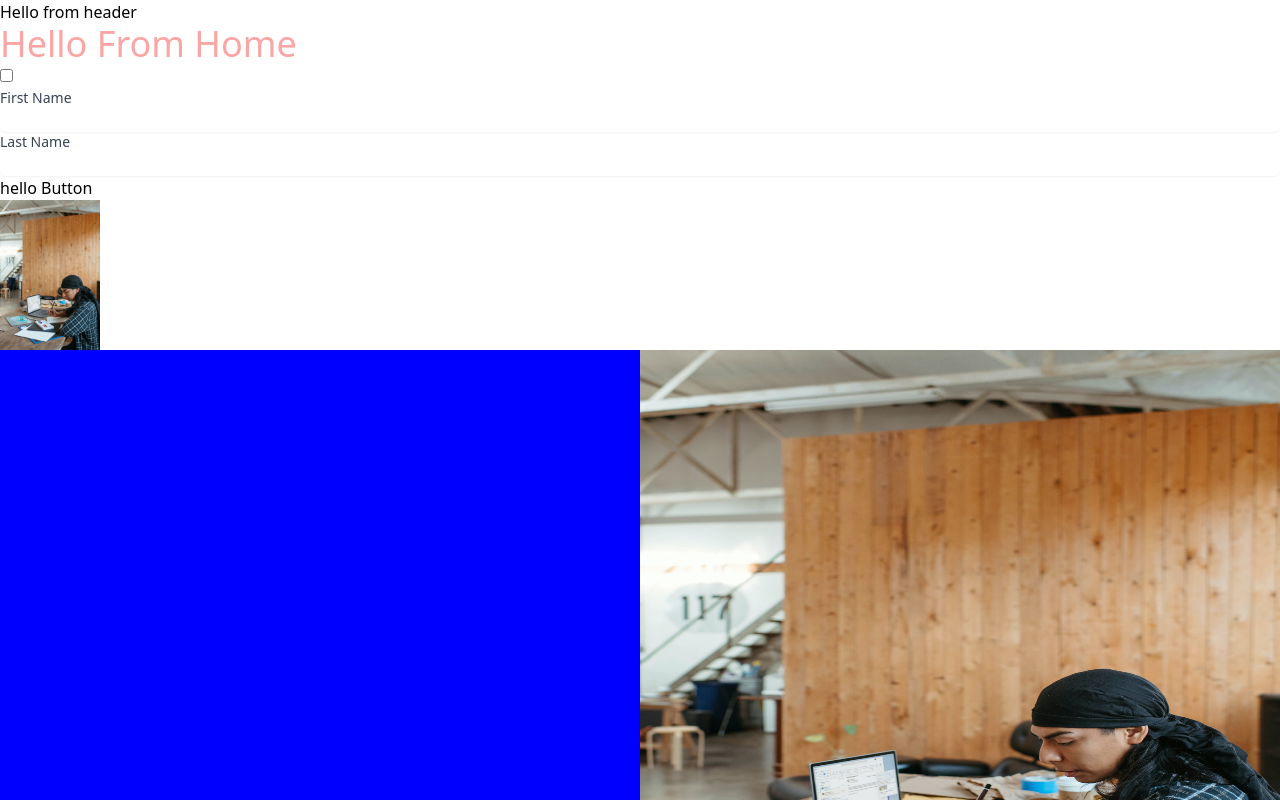
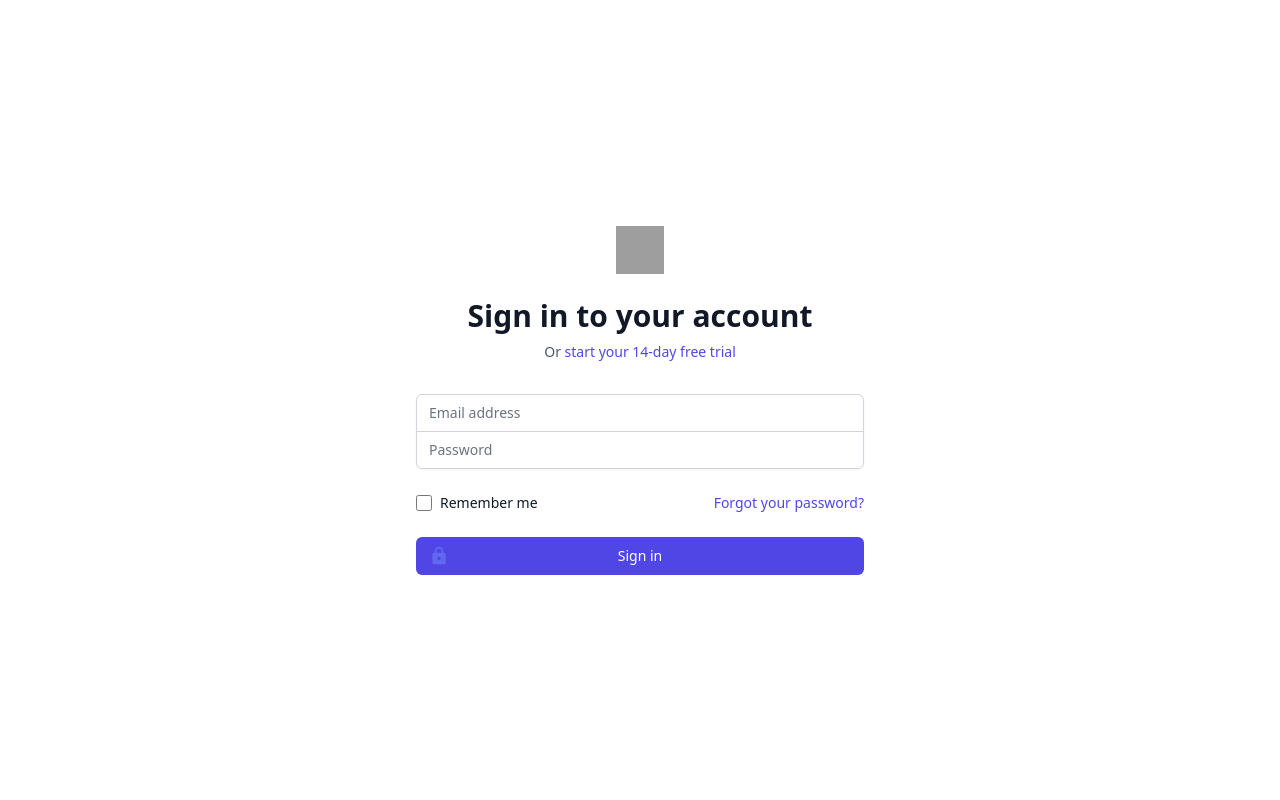
Before and after one commit to imyagnesh/lisco-web-app, a Next.js app: page / in a window 1280 px wide. Shown: the top 800 px of the page. Built offline with nearby package versions, Linux system fonts and the light colour scheme; no server answers; grey boxes are pictures that could not be loaded.

Commit message:
commit code

```diff
--- /dev/null
+++ b/components/AuthLayout/index.js
@@ -0,0 +1,34 @@
+import Image from 'next/image';
+import React from 'react';
+
+const AuthLayout = ({ children }) => {
+  return (
+    <div className="min-h-screen flex items-center justify-center py-12 px-4 sm:px-6 lg:px-8">
+      <div className="max-w-md w-full space-y-8">
+        <div className="flex flex-col items-center">
+          <Image
+            src="https://tailwindui.com/img/logos/workflow-mark-indigo-600.svg"
+            alt="Workflow"
+            height={48}
+            width={48}
+          />
+          <h2 className="mt-6 text-center text-3xl font-extrabold text-gray-900">
+            Sign in to your account
+          </h2>
+          <p className="mt-2 text-center text-sm text-gray-600">
+            Or{' '}
+            <a
+              href="#"
+              className="font-medium text-indigo-600 hover:text-indigo-500"
+            >
+              start your 14-day free trial
+            </a>
+          </p>
+        </div>
+        {children}
+      </div>
+    </div>
+  );
+};
+
+export default AuthLayout;
--- a/components/Input/index.js
+++ b/components/Input/index.js
@@ -1,12 +1,12 @@
-function Input(props) {
-  console.log(props);
+function Input({ label }) {
+  // console.log(props);
   return (
     <div className="col-span-6 sm:col-span-3">
       <label
         htmlFor="first-name"
         className="block text-sm font-medium text-gray-700"
       >
-        {props.label}
+        {label}
       </label>
       <input
         type="text"
--- a/next.config.js
+++ b/next.config.js
@@ -1,3 +1,14 @@
 module.exports = {
   reactStrictMode: true,
+  images: {
+    domains: ['tailwindui.com'],
+  },
+  webpack: (config, options) => {
+    config.module.rules.push({
+      test: /\.svg$/,
+      use: ['@svgr/webpack'],
+    });
+
+    return config;
+  },
 };
--- a/package.json
+++ b/package.json
@@ -8,12 +8,14 @@
     "lint": "next lint"
   },
   "dependencies": {
+    "@heroicons/react": "^1.0.5",
     "axios": "^0.24.0",
     "next": "12.0.7",
     "react": "17.0.2",
     "react-dom": "17.0.2"
   },
   "devDependencies": {
+    "@svgr/webpack": "^6.2.0",
     "autoprefixer": "^10.4.2",
     "cssnano": "^5.0.15",
     "eslint": "8.6.0",
--- a/pages/_app.js
+++ b/pages/_app.js
@@ -5,9 +5,9 @@
 // <> -> Fragment
 
 function MyApp({ Component, pageProps }) {
-  console.log(Component);
-  console.log(pageProps);
-  return <Component {...pageProps} />;
+  const getLayout = Component.getLayout || ((page) => page);
+
+  return getLayout(<Component {...pageProps} />);
 }
 
 export default MyApp;
--- a/pages/_document.js
+++ b/pages/_document.js
@@ -19,9 +19,7 @@
           />
         </Head>
         <body>
-          <Header />
           <Main />
-          <Footer />
           <NextScript />
         </body>
       </Html>
--- a/pages/index.js
+++ b/pages/index.js
@@ -1,49 +1,93 @@
-import Head from 'next/head';
+import AuthLayout from '@components/AuthLayout';
 import Image from 'next/image';
-import Input from '@components/Input';
-import Button from '@components/Button';
+import LockClosedIcon from '../public/icons/lock.svg';
 
 console.log('url', process.env.NEXT_PUBLIC_API_URL);
 
-function Home({ data }) {
+function Login({ data }) {
   console.log(data);
   return (
-    <div>
-      <Head>
-        <title>Home Page</title>
-        <meta name="description" content="lisco home page" />
-      </Head>
-      <h1 className="text-red-300 text-4xl">Hello From Home</h1>
-      <input type="checkbox" />
-      <Input label="First Name" name="firstName" />
-      <Input label="Last Name" name="lastName" />
-      <Button />
-      <img
-        src="images/banner.jpg"
-        alt="banner image"
-        height={100}
-        width={100}
-      />
-      <div
-        style={{
-          display: 'flex',
-          height: '80vh',
-        }}
-      >
-        <div style={{ flexGrow: 1, backgroundColor: 'blue' }}></div>
-        <div
-          style={{
-            flexGrow: 1,
-            backgroundColor: 'yellow',
-            position: 'relative',
-          }}
-        >
-          <Image src="/images/banner.jpg" alt="banner image" layout="fill" />
+    <form className="mt-8 space-y-6" action="#" method="POST">
+      <input type="hidden" name="remember" defaultValue="true" />
+      <div className="rounded-md shadow-sm -space-y-px">
+        <div>
+          <label htmlFor="email-address" className="sr-only">
+            Email address
+          </label>
+          <input
+            id="email-address"
+            name="email"
+            type="email"
+            autoComplete="email"
+            required
+            className="appearance-none rounded-none relative block w-full px-3 py-2 border border-gray-300 placeholder-gray-500 text-gray-900 rounded-t-md focus:outline-none focus:ring-indigo-500 focus:border-indigo-500 focus:z-10 sm:text-sm"
+            placeholder="Email address"
+          />
+        </div>
+        <div>
+          <label htmlFor="password" className="sr-only">
+            Password
+          </label>
+          <input
+            id="password"
+            name="password"
+            type="password"
+            autoComplete="current-password"
+            required
+            className="appearance-none rounded-none relative block w-full px-3 py-2 border border-gray-300 placeholder-gray-500 text-gray-900 rounded-b-md focus:outline-none focus:ring-indigo-500 focus:border-indigo-500 focus:z-10 sm:text-sm"
+            placeholder="Password"
+          />
         </div>
       </div>
-    </div>
+
+      <div className="flex items-center justify-between">
+        <div className="flex items-center">
+          <input
+            id="remember-me"
+            name="remember-me"
+            type="checkbox"
+            className="h-4 w-4 text-indigo-600 focus:ring-indigo-500 border-gray-300 rounded"
+          />
+          <label
+            htmlFor="remember-me"
+            className="ml-2 block text-sm text-gray-900"
+          >
+            Remember me
+          </label>
+        </div>
+
+        <div className="text-sm">
+          <a
+            href="#"
+            className="font-medium text-indigo-600 hover:text-indigo-500"
+          >
+            Forgot your password?
+          </a>
+        </div>
+      </div>
+
+      <div>
+        <button
+          type="submit"
+          className="group relative w-full flex justify-center py-2 px-4 border border-transparent text-sm font-medium rounded-md text-white bg-indigo-600 hover:bg-indigo-700 focus:outline-none focus:ring-2 focus:ring-offset-2 focus:ring-indigo-500"
+        >
+          <span className="absolute left-0 inset-y-0 flex items-center pl-3">
+            <LockClosedIcon
+              className="h-5 w-5 text-indigo-500 group-hover:text-indigo-400"
+              aria-hidden="true"
+              fill="rgb(99 102 241 / 1)"
+            />
+          </span>
+          Sign in
+        </button>
+      </div>
+    </form>
   );
 }
+
+Login.getLayout = function getLayout(page) {
+  return <AuthLayout>{page}</AuthLayout>;
+};
 
 export const getServerSideProps = async () => {
   // const res = await fetch('http://localhost:1337/api/products');
@@ -56,4 +100,4 @@
   };
 };
 
-export default Home;
+export default Login;
--- /dev/null
+++ b/pages/register.js
@@ -0,0 +1,16 @@
+import AuthLayout from '@components/AuthLayout';
+import React from 'react';
+
+const Register = () => {
+  return (
+    <div>
+      <h1>Register page</h1>
+    </div>
+  );
+};
+
+Register.getLayout = function getLayout(page) {
+  return <AuthLayout>{page}</AuthLayout>;
+};
+
+export default Register;
```
Also changed, not shown: public/icons/lock.svg (added), 1 other file (tests, documents, lock files or other folders).
